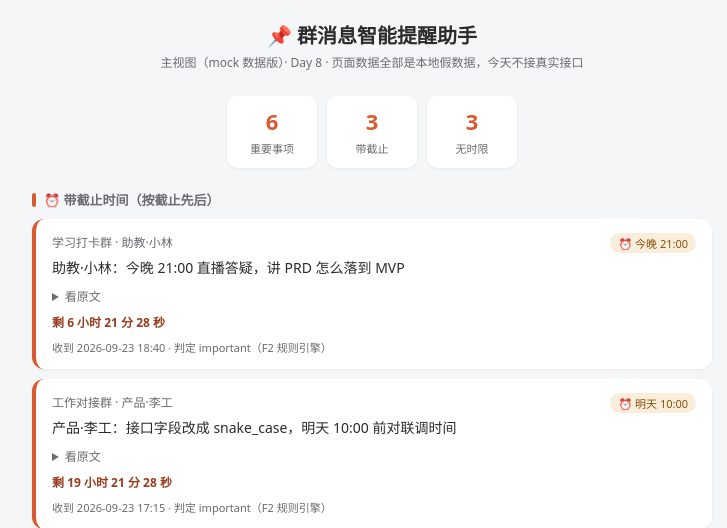
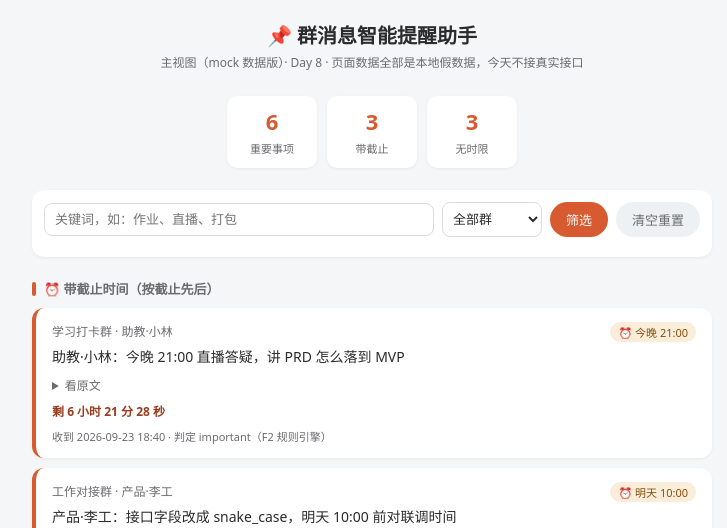
Before and after one commit to XingHo-VibeCoding/my-project, a FastAPI app: page / in a window 1280 px wide. Shown: the top 528 px of the page, without its empty margins (268-995 px from the left). Run offline with FastAPI, Linux system fonts and the light colour scheme.

Commit message:
Day 12｜创建并调用 Skill 完成消息筛选交互
改了什么：timeline.html 新增筛选区（关键词+群下拉+筛选+清空重置+命中计数），含可访问性
加了什么：skills/message-filter-validation/ 项目级 Skill（SKILL.md 学习者起草 + CALL-LOG.md 调用记录），三场景测试通过

```diff
--- a/app/templates/timeline.html
+++ b/app/templates/timeline.html
@@ -88,6 +88,35 @@
   }
   .error-box button:hover { background: #bf4d27; }
 
+  /* Day 12 筛选条（Skill: message-filter-validation 的验收对象）
+     移动端：flex-wrap 换行 + input min-width:0，保证不溢出屏幕 */
+  .filter {
+    display: flex; flex-wrap: wrap; gap: 8px; align-items: center;
+    background: #fff; border-radius: 12px; padding: 12px;
+    box-shadow: 0 1px 3px rgba(0,0,0,.06); margin-bottom: 22px;
+  }
+  .filter input[type="search"] {
+    flex: 1 1 160px; min-width: 0;
+    border: 1px solid #d9dce1; border-radius: 8px;
+    padding: 8px 10px; font-size: 13px; color: #2c2c2e;
+  }
+  .filter select {
+    flex: 0 1 auto; max-width: 100%;
+    border: 1px solid #d9dce1; border-radius: 8px;
+    padding: 8px 6px; font-size: 13px; background: #fff; color: #2c2c2e;
+  }
+  .filter button {
+    border: none; border-radius: 999px; padding: 8px 16px;
+    font-size: 13px; cursor: pointer;
+  }
+  #f-apply { background: #d85a30; color: #fff; }
+  #f-apply:hover { background: #bf4d27; }
+  #f-reset { background: #eef1f4; color: #6b6b70; }
+  #f-reset:hover { background: #e2e6ea; }
+  /* 可访问性：键盘 Tab 聚焦时给醒目焦点环 */
+  .filter :focus-visible { outline: 2px solid #d85a30; outline-offset: 2px; }
+  .f-count { flex-basis: 100%; font-size: 11px; color: var(--text-muted); margin: 0; }
+
   footer { text-align: center; font-size: 11px; color: var(--text-muted); margin-top: 26px; line-height: 2; overflow-wrap: break-word; }
   footer a { color: var(--text-muted); }
 </style>
@@ -104,6 +133,18 @@
     <div class="stat"><b id="n-dl">–</b><span>带截止</span></div>
     <div class="stat"><b id="n-no">–</b><span>无时限</span></div>
   </div>
+
+  <!-- Day 12 筛选区：关键词 + 群下拉 + 筛选 + 清空重置 -->
+  <section class="filter" aria-label="筛选消息">
+    <input id="f-key" type="search" placeholder="关键词，如：作业、直播、打包"
+           aria-label="筛选关键词，输入后点筛选或按回车">
+    <select id="f-group" aria-label="按群筛选">
+      <option value="">全部群</option>
+    </select>
+    <button type="button" id="f-apply">筛选</button>
+    <button type="button" id="f-reset">清空重置</button>
+    <p class="f-count" id="f-count" aria-live="polite"></p>
+  </section>
 
   <h2>⏰ 带截止时间（按截止先后）</h2>
   <div id="list-dl"></div>
@@ -253,6 +294,69 @@ document.addEventListener("click", function (e) {
   if (btn) { STATE = "ok"; load(); }
 });
 
+/* ==========================================================================
+   Day 12 筛选交互（Skill: message-filter-validation 的验收对象）
+   三种必测场景：有结果 / 无结果（暂无匹配消息）/ 清空恢复。
+   filterItems 是纯函数：同样的输入永远同样的输出，方便 node 离线验算。
+   ========================================================================== */
+var filterKey = document.getElementById("f-key");
+var filterGroup = document.getElementById("f-group");
+var filterCount = document.getElementById("f-count");
+
+function filterItems(items, keyword, group) {
+  var kw = (keyword || "").trim().toLowerCase();
+  return items.filter(function (x) {
+    if (group && x.group_name !== group) return false;
+    if (!kw) return true;
+    var hay = [x.summary, x.content, x.sender, x.group_name].join("\n").toLowerCase();
+    return hay.indexOf(kw) !== -1;
+  });
+}
+
+// 下拉选项从 mock 数据里现算，以后换真实数据源也不用改这里
+(function fillGroupOptions() {
+  var seen = [];
+  MOCK_TIMELINE.forEach(function (x) {
+    if (x.group_name && seen.indexOf(x.group_name) === -1) seen.push(x.group_name);
+  });
+  seen.forEach(function (g) {
+    var o = document.createElement("option");
+    o.value = g; o.textContent = g;
+    filterGroup.appendChild(o);
+  });
+})();
+
+function applyFilter() {
+  STATE = "ok";                       // 从任意演示状态筛选，都回到真实数据
+  var hits = filterItems(MOCK_TIMELINE, filterKey.value, filterGroup.value);
+  filterCount.textContent = "筛选：命中 " + hits.length + " / " + MOCK_TIMELINE.length + " 条";
+  if (hits.length) {
+    showOk(hits);
+  } else {
+    // 场景二：无结果 -> 统一空状态「暂无匹配消息」
+    setStats(0, 0, 0);
+    listDl.innerHTML = MessageCard.empty("暂无匹配消息<br>换个关键词，或点「清空重置」恢复全部");
+    listNo.innerHTML = "";
+    MessageCard.stopTimers();
+  }
+}
+
+function resetFilter() {
+  // 场景三：清空重置 -> 条件归零，重新走一遍正常加载流程
+  filterKey.value = "";
+  filterGroup.value = "";
+  filterCount.textContent = "";
+  STATE = "ok";
+  load();
+}
+
+document.getElementById("f-apply").addEventListener("click", applyFilter);
+document.getElementById("f-reset").addEventListener("click", resetFilter);
+filterKey.addEventListener("keydown", function (e) {
+  if (e.key === "Enter") applyFilter();          // 输入框里按回车 = 点筛选
+});
+filterGroup.addEventListener("change", applyFilter);  // 切群即时生效
+
 load();
 </script>
 </body>
```
Also changed, not shown: skills/message-filter-validation/CALL-LOG.md (added, +44 -0 lines), skills/message-filter-validation/SKILL.md (added, +36 -0 lines).
